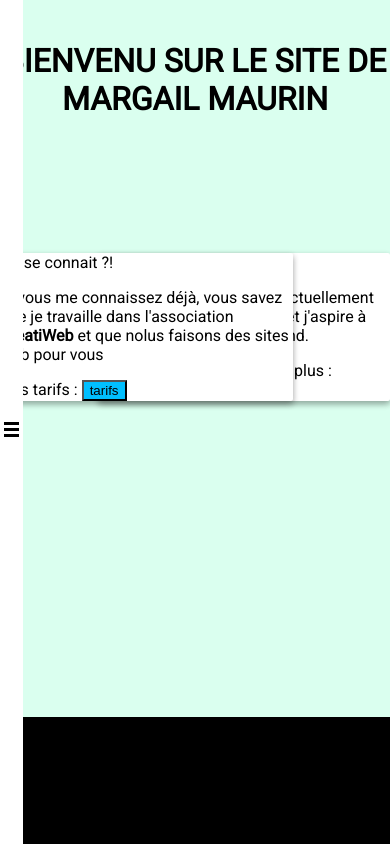
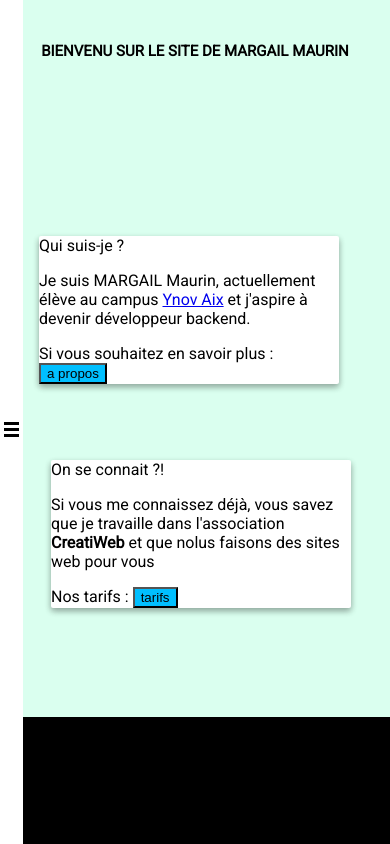
Before and after one commit to issugo/sitecv, a PHP site: page / in a window 390 px wide. Run offline with PHP 8.4, Linux system fonts and the light colour scheme; some libraries are stand-ins or nearby versions.

Commit message:
correction responsivite 1

```diff
--- a/css/style.css
+++ b/css/style.css
@@ -80,6 +125,10 @@
         padding: 0%;
         font-family: 'Roboto', sans-serif;
         background-color: #DAFFEF;
+    }
+
+    h1 {
+        font-size: 15px;
     }
 
     a:hover {
@@ -116,24 +165,25 @@
     .card {
         background-color: white;
         border-radius: 2px;
-        max-width: 400px;
-        max-height: 400px;
+        max-width: 300px;
+        max-height: 300px;
         position: absolute;
-        box-shadow: 0 3px 6px rgba(0,0,0,0.16), 0 3px 6px rgba(0,0,0,0.23);
-        transition: all 0.3s cubic-bezier(.25,.8,.25,1);
+        box-shadow: 0 3px 6px rgba(0, 0, 0, 0.16), 0 3px 6px rgba(0, 0, 0, 0.23);
+        transition: all 0.3s cubic-bezier(.25, .8, .25, 1);
     }
 
     .card:hover {
-        box-shadow: 0 14px 28px rgba(0,0,0,0.25), 0 10px 10px rgba(0,0,0,0.22);
+        box-shadow: 0 14px 28px rgba(0, 0, 0, 0.25), 0 10px 10px rgba(0, 0, 0, 0.22);
     }
 
     #card1 {
-        top: 30%;
-        left: 25%;
+        top: 28%;
+        left: 10%;
+        animation: apparition-gauche 4s;
     }
 
     #card2 {
-        top: 30%;
-        right: 25%;
+        bottom: 28%;
+        right: 10%;
+        animation: apparition-droite 4s;
     }
-}
```
Also changed, not shown: other parts of css/style.css (+49 -4 lines).
